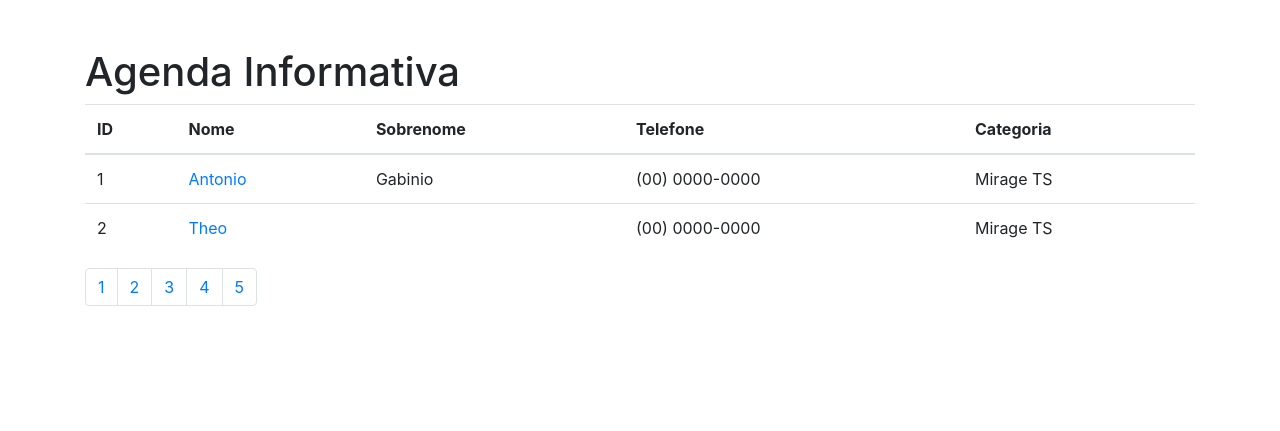
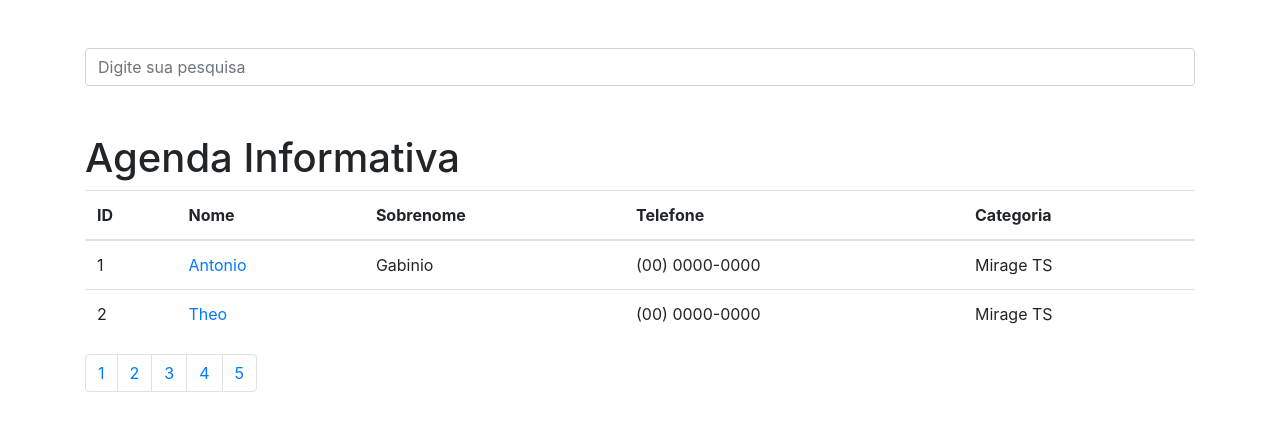
Before and after one commit to Naptoss/Projeto_Agenda, a Django app: page / in a window 1280 px wide. Shown: the part 56-487 px from the top of the page. Run offline with Django 4.2, Linux system fonts and the light colour scheme; data comes from the database, SQL or seed files in the repository; some libraries are stand-ins or nearby versions.

Commit message:
adicionado uma barra de pesquisa

```diff
--- a/templates/base.html
+++ b/templates/base.html
@@ -15,6 +15,17 @@
   <div class="container">
     <div class="row">
       <div class="col-lg-12">
+        <br><br>
+        <form method="get" action="">
+          <div class="form-group row">
+            <div class="col-12">
+              <input
+              class="form-control"
+              type="text"
+              id="search-input"
+              placeholder="Digite sua pesquisa"
+              name="busca">
+
         {% block conteudo %}{% endblock conteudo %}
       </div>
     </div>
```
